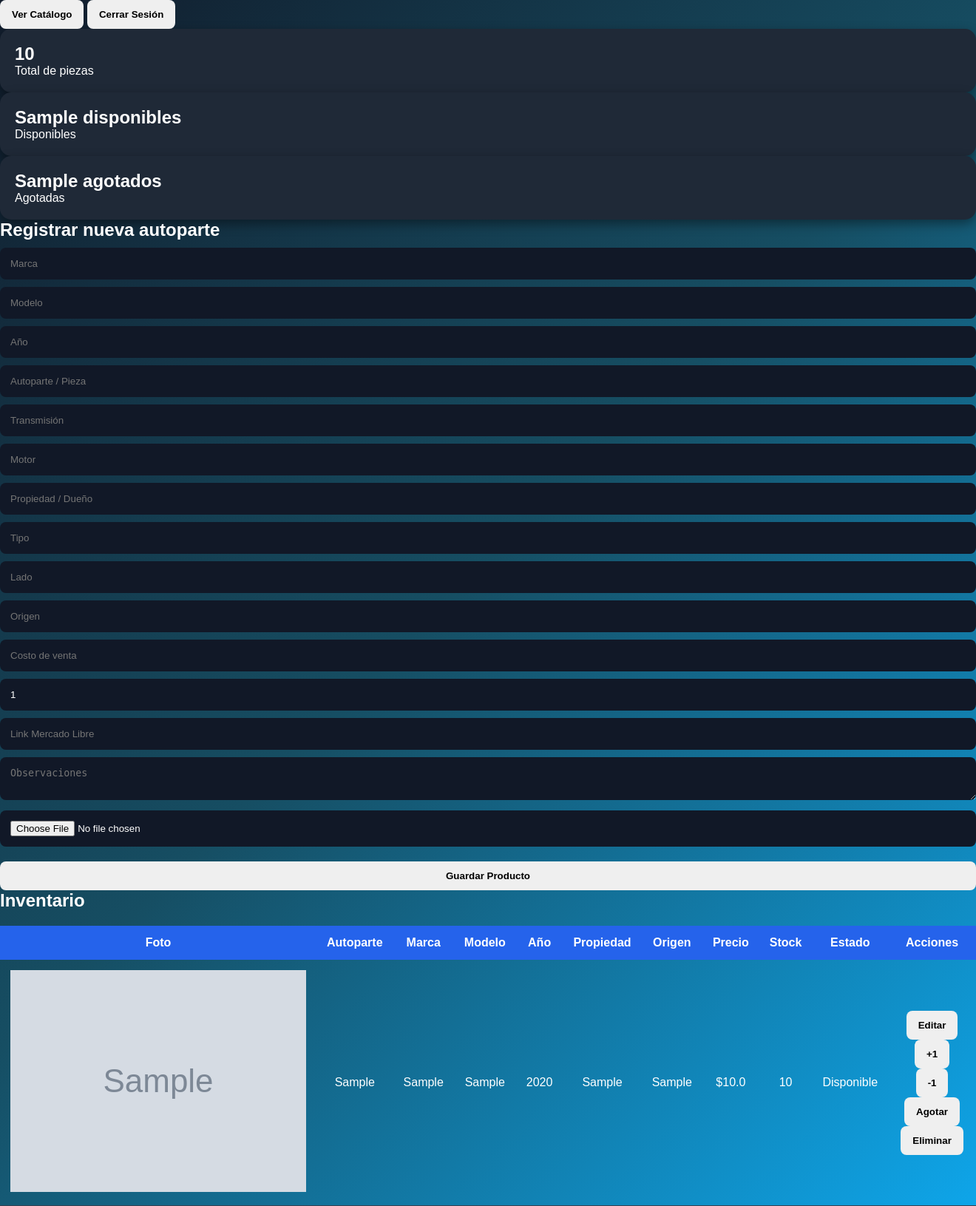
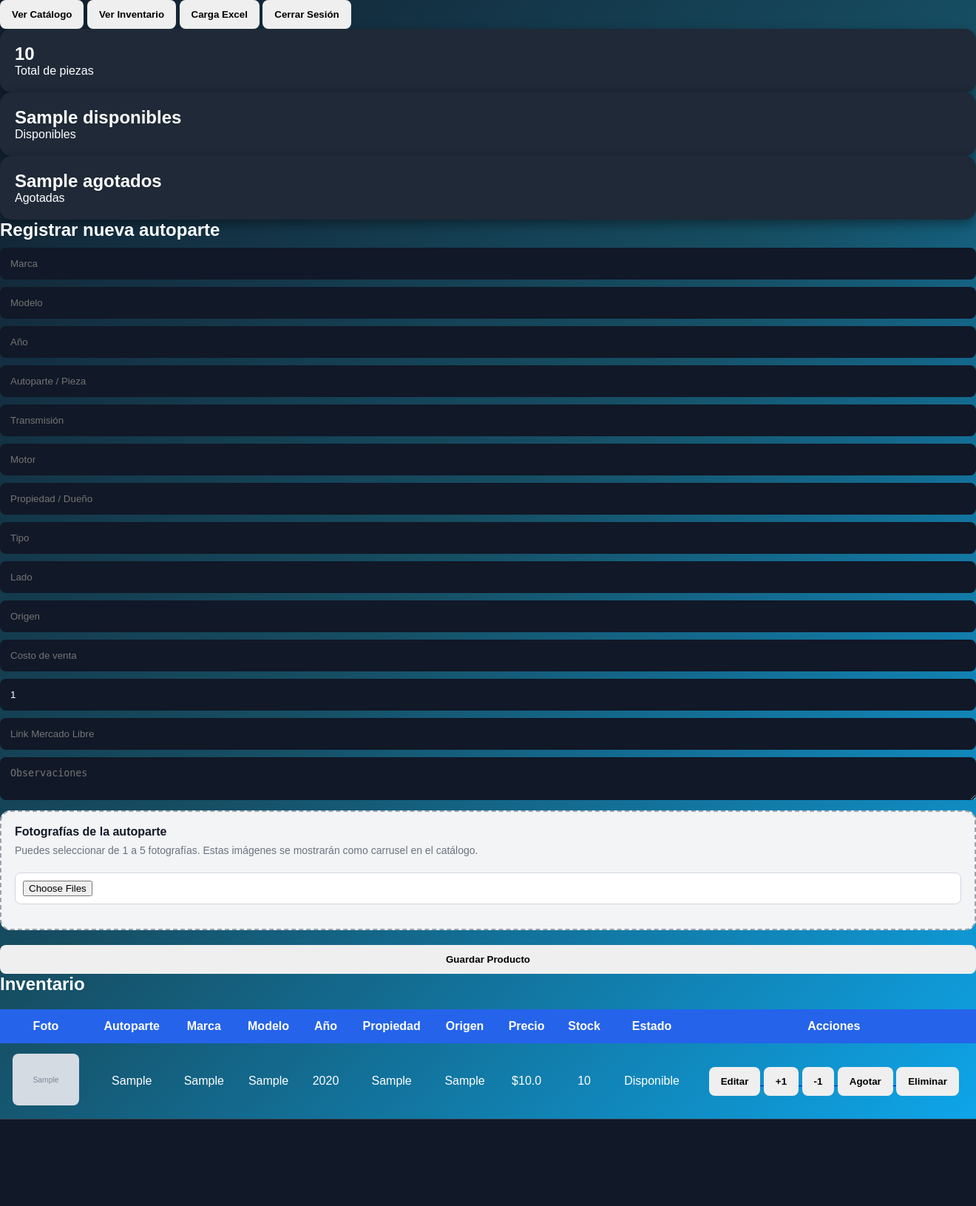
Before and after one commit to chesito1120/prueba_autopartes, a Flask app: template templates/admin.html in a window 1320 px wide. Shown: the part 113-1744 px from the top of the page at 74% size. After the commit the page ends 1627 px from the top, so only its background shows below. Run offline with Flask 3, Linux system fonts and the light colour scheme; tables that the repository leaves empty hold one stand-in row (values such as "Sample post"); the template is opened without the code that fills it: values that come from a table or form of the project are taken from there, most other values are stand-ins (such as "Sample title", 1, 10 or a date in 2020); grey boxes marked "Sample" are stand-in pictures.

Commit message:
productoo individual

```diff
--- a/app.py
+++ b/app.py
@@ -50,7 +50,8 @@ app.config["SQLALCHEMY_TRACK_MODIFICATIONS"] = False
 app.config["UPLOAD_FOLDER"] = "static/uploads"
 
 db = SQLAlchemy(app)
-
+print("BASE DE DATOS ACTIVA:")
+print(app.config["SQLALCHEMY_DATABASE_URI"])
 
 # =========================
 # FUNCIONES DE IMAGEN
--- a/templates/admin.html
+++ b/templates/admin.html
@@ -9,6 +9,67 @@
     <meta name="theme-color" content="#b30000">
     <link rel="icon" href="/static/icons/icon-192.png">
     <link rel="stylesheet" href="{{ url_for('static', filename='css/style.css') }}">
+
+    <style>
+        .file-box-admin {
+            background: #f3f4f6;
+            border: 2px dashed #9ca3af;
+            border-radius: 14px;
+            padding: 18px;
+            margin-top: 10px;
+        }
+
+        .file-box-admin label {
+            display: block;
+            font-weight: bold;
+            color: #111827;
+            margin-bottom: 8px;
+        }
+
+        .file-box-admin p {
+            color: #6b7280;
+            font-size: 14px;
+            margin-bottom: 12px;
+        }
+
+        .file-box-admin input[type="file"] {
+            width: 100%;
+            background: white;
+            padding: 10px;
+            border-radius: 8px;
+            border: 1px solid #d1d5db;
+        }
+
+        .preview-fotos {
+            display: flex;
+            gap: 10px;
+            flex-wrap: wrap;
+            margin-top: 15px;
+        }
+
+        .preview-fotos img {
+            width: 90px;
+            height: 70px;
+            object-fit: cover;
+            border-radius: 10px;
+            border: 1px solid #d1d5db;
+        }
+
+        .foto-tabla {
+            width: 90px;
+            height: 70px;
+            object-fit: cover;
+            border-radius: 8px;
+        }
+
+        .varias-fotos {
+            display: inline-block;
+            margin-top: 5px;
+            color: #16a34a;
+            font-size: 12px;
+            font-weight: bold;
+        }
+    </style>
 </head>
 
 <body>
@@ -20,6 +81,8 @@
 
 <div class="acciones">
     <a href="/"><button class="btn gris">Ver Catálogo</button></a>
+    <a href="/inventario"><button class="btn gris">Ver Inventario</button></a>
+    <a href="/excel"><button class="btn gris">Carga Excel</button></a>
     <a href="/logout"><button class="btn rojo">Cerrar Sesión</button></a>
 </div>
 
@@ -68,7 +131,23 @@
 
             <textarea name="observaciones" placeholder="Observaciones"></textarea>
 
-            <input class="full" type="file" name="foto">
+            <div class="full file-box-admin">
+                <label>Fotografías de la autoparte</label>
+
+                <p>
+                    Puedes seleccionar de 1 a 5 fotografías. Estas imágenes se mostrarán como carrusel en el catálogo.
+                </p>
+
+                <input
+                    type="file"
+                    name="fotos"
+                    accept="image/*"
+                    multiple
+                    onchange="previewFotos(event)"
+                >
+
+                <div id="previewFotos" class="preview-fotos"></div>
+            </div>
 
         </div>
 
@@ -100,9 +179,24 @@
         <tr>
             <td>
                 {% if producto.foto %}
-                    <img src="{{ url_for('static', filename='uploads/' + producto.foto) }}" alt="{{ producto.autoparte }}">
+
+                    <img
+                        class="foto-tabla"
+                        src="{{ url_for('static', filename='uploads/' ~ producto.foto.split('|')[0]) }}"
+                        alt="{{ producto.autoparte }}"
+                    >
+
+                    {% if '|' in producto.foto %}
+                        <br>
+                        <span class="varias-fotos">
+                            Varias fotos
+                        </span>
+                    {% endif %}
+
                 {% else %}
+
                     Sin foto
+
                 {% endif %}
             </td>
 
@@ -149,7 +243,12 @@
                     {% endif %}
 
                     <a href="/eliminar/{{ producto.id }}">
-                        <button class="btn rojo">Eliminar</button>
+                        <button
+                            class="btn rojo"
+                            onclick="return confirm('¿Seguro que deseas eliminar esta autoparte?')"
+                        >
+                            Eliminar
+                        </button>
                     </a>
 
                 </div>
@@ -160,6 +259,31 @@
 </div>
 
 <script>
+function previewFotos(event) {
+    const preview = document.getElementById("previewFotos");
+    preview.innerHTML = "";
+
+    const archivos = Array.from(event.target.files);
+
+    if (archivos.length > 5) {
+        alert("Solo puedes seleccionar máximo 5 fotografías.");
+        event.target.value = "";
+        return;
+    }
+
+    archivos.forEach(archivo => {
+        const reader = new FileReader();
+
+        reader.onload = function(e) {
+            const img = document.createElement("img");
+            img.src = e.target.result;
+            preview.appendChild(img);
+        };
+
+        reader.readAsDataURL(archivo);
+    });
+}
+
 if ('serviceWorker' in navigator) {
     navigator.serviceWorker.register('/static/service-worker.js');
 }
```
Also changed, not shown: templates/inventario.html (+83 -13 lines), instance/autopartes_local.db, static/uploads/18e2248f98f54f73a383ff88b18f67ac.jpg (added), static/uploads/6b9a0d2c81f9447cb689662cfa59261d.jpg (added), static/uploads/94d015500b144a09940ea09a13b42c5d.jpg (added), static/uploads/ceab777af5164f589bfb9a731646a86e.png (added).
